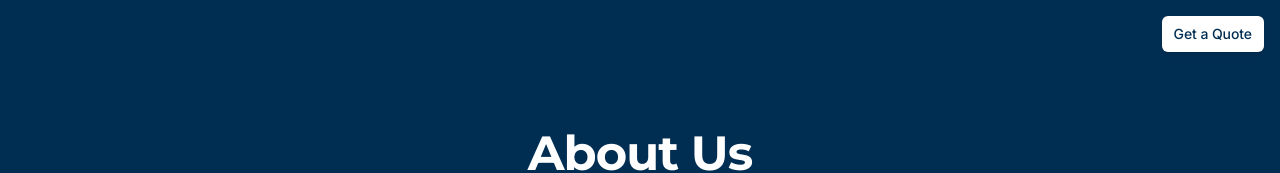
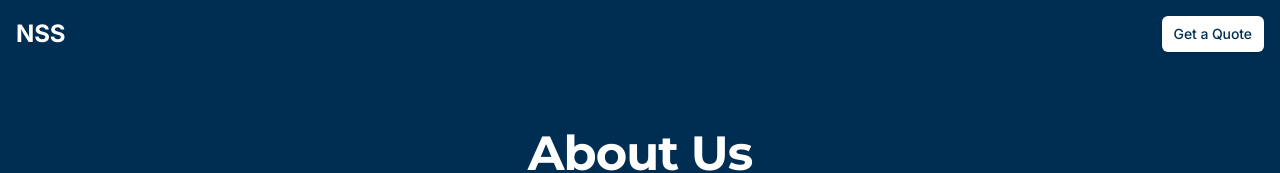
Before and after one commit to Tabeti547/Nethra, a React (Vite) app: page /about in a window 1280 px wide. Shown: the top 173 px of the page. Built offline with nearby package versions, Linux system fonts and the light colour scheme.

Commit message:
Add NSS logo to navbar
Adds the NSS logo to the top-left corner of the navbar on all pages except the home page, linking it to the home page.

```diff
--- a/src/components/Navbar.tsx
+++ b/src/components/Navbar.tsx
@@ -1,12 +1,14 @@
 
 import React, { useState, useEffect } from 'react';
-import { Link } from 'react-router-dom';
+import { Link, useLocation } from 'react-router-dom';
 import { Menu, X } from 'lucide-react';
 import { Button } from "@/components/ui/button";
 
 const Navbar = () => {
   const [isMenuOpen, setIsMenuOpen] = useState(false);
   const [isScrolled, setIsScrolled] = useState(false);
+  const location = useLocation();
+  const isHomePage = location.pathname === '/';
 
   useEffect(() => {
     const handleScroll = () => {
@@ -25,8 +27,16 @@ const Navbar = () => {
     >
       <div className="container mx-auto px-4">
         <div className="flex justify-between items-center">
-          {/* Empty left side to maintain spacing */}
-          <div></div>
+          {/* Left side - Logo (only on non-home pages) */}
+          <div className="flex items-center">
+            {!isHomePage && (
+              <Link to="/" className="flex items-center">
+                <span className={`text-2xl font-bold ${isScrolled ? 'text-nethra-navy' : 'text-white'}`}>
+                  NSS
+                </span>
+              </Link>
+            )}
+          </div>
 
           {/* Right side - Quote button */}
           <div className="flex items-center">
```
